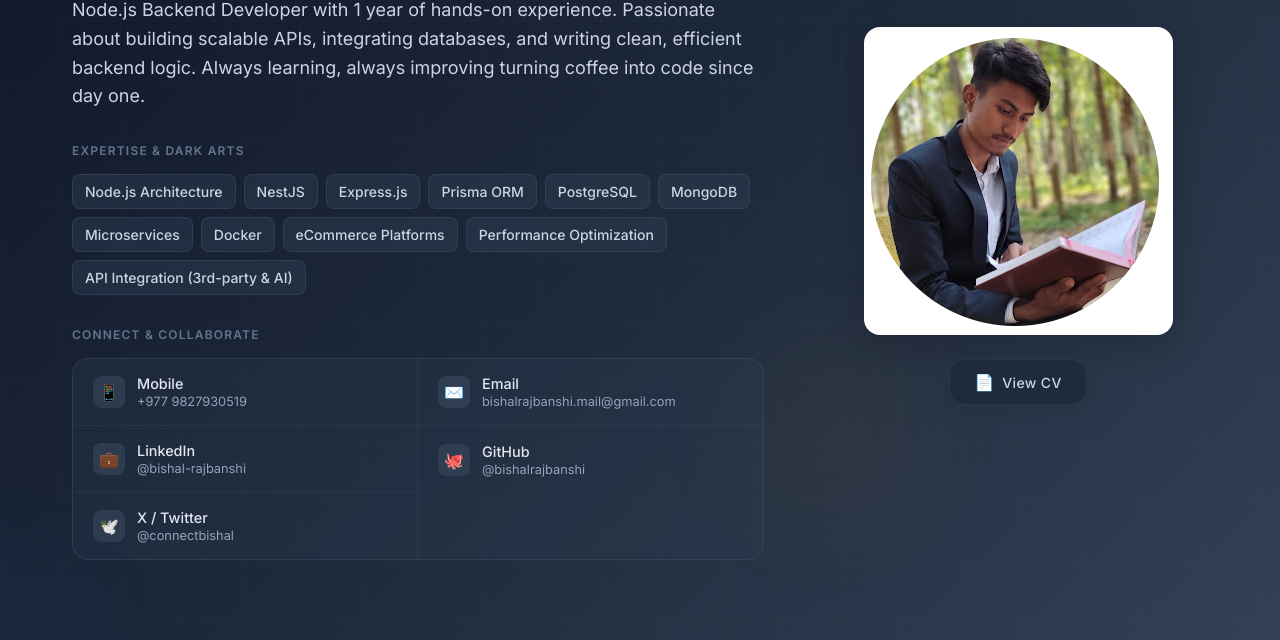
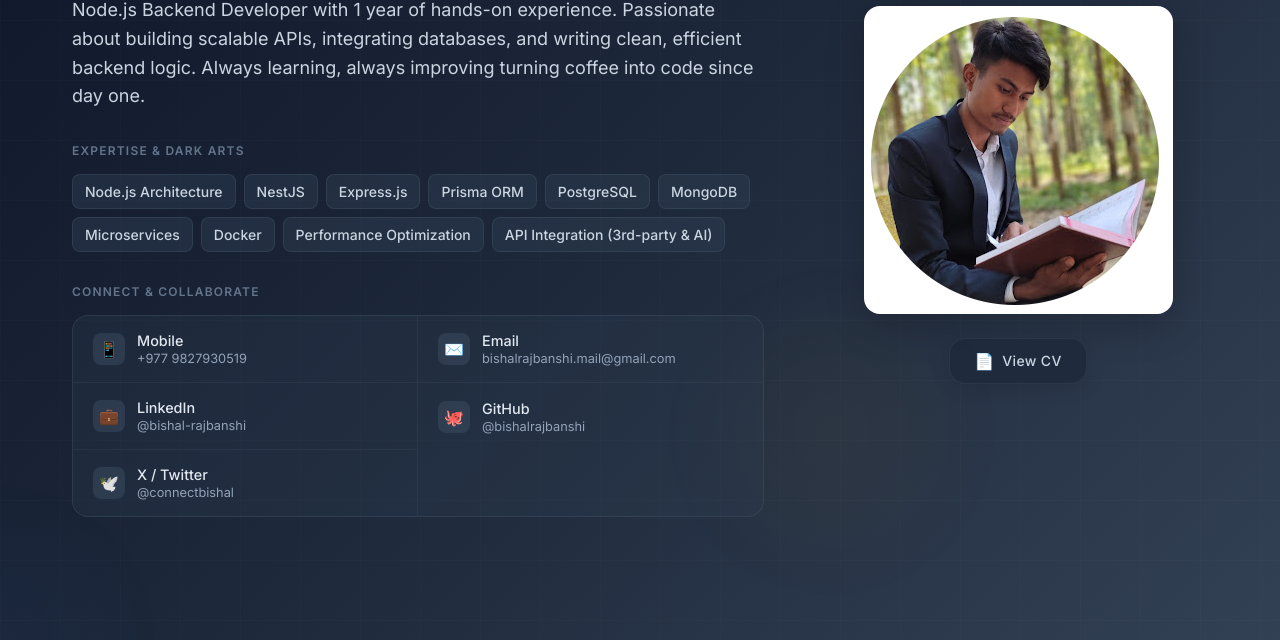
Before and after one commit to bishalrajbanshi/portfolio, a plain HTML site: page index.html in a window 1280 px wide. Shown: the part 160-800 px from the top of the page. Drawn offline with Linux system fonts and the light colour scheme.

Commit message:
Remove "eCommerce Platforms" from skills section in index.html

```diff
--- a/index.html
+++ b/index.html
@@ -704,7 +704,6 @@
               <span class="skill-badge">MongoDB</span>
               <span class="skill-badge">Microservices</span>
               <span class="skill-badge">Docker</span>
-              <span class="skill-badge">eCommerce Platforms</span>
               <span class="skill-badge">Performance Optimization</span>
               <span class="skill-badge">API Integration (3rd-party & AI)</span>
             </div>
```
